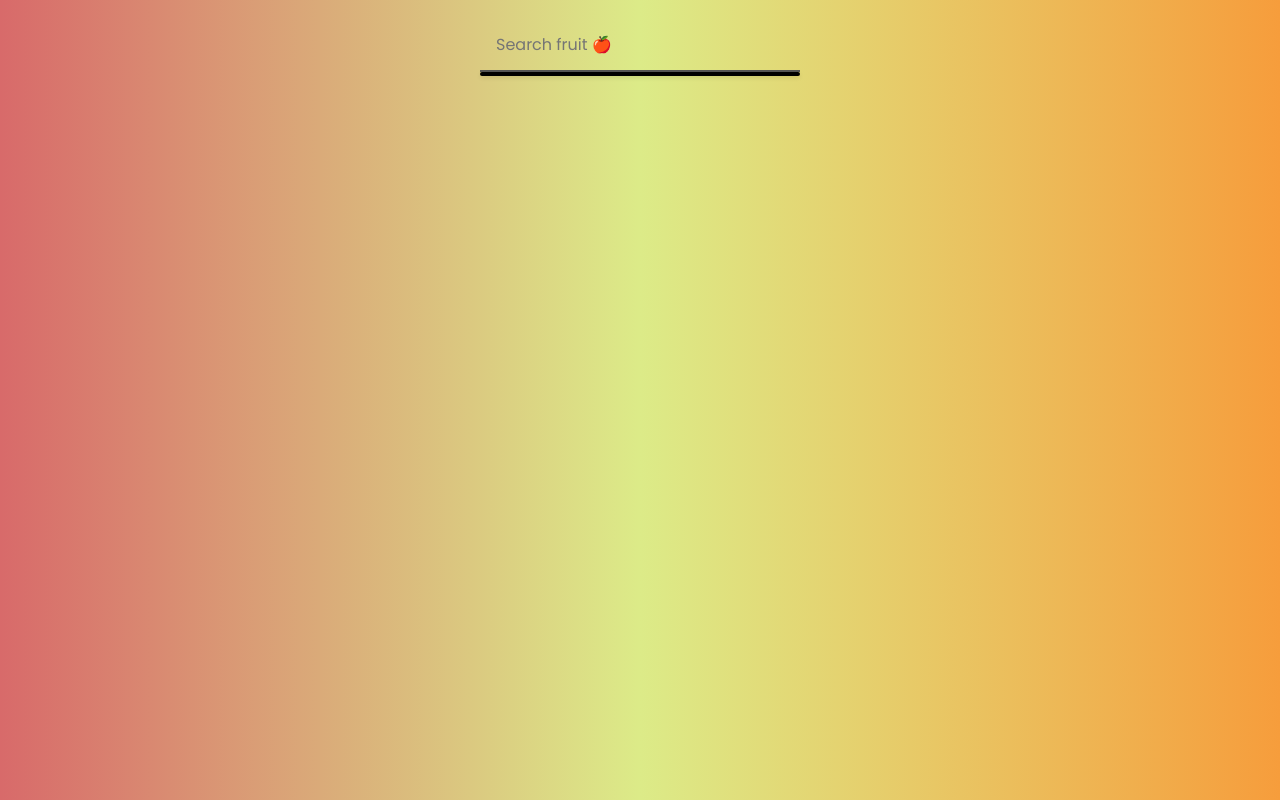
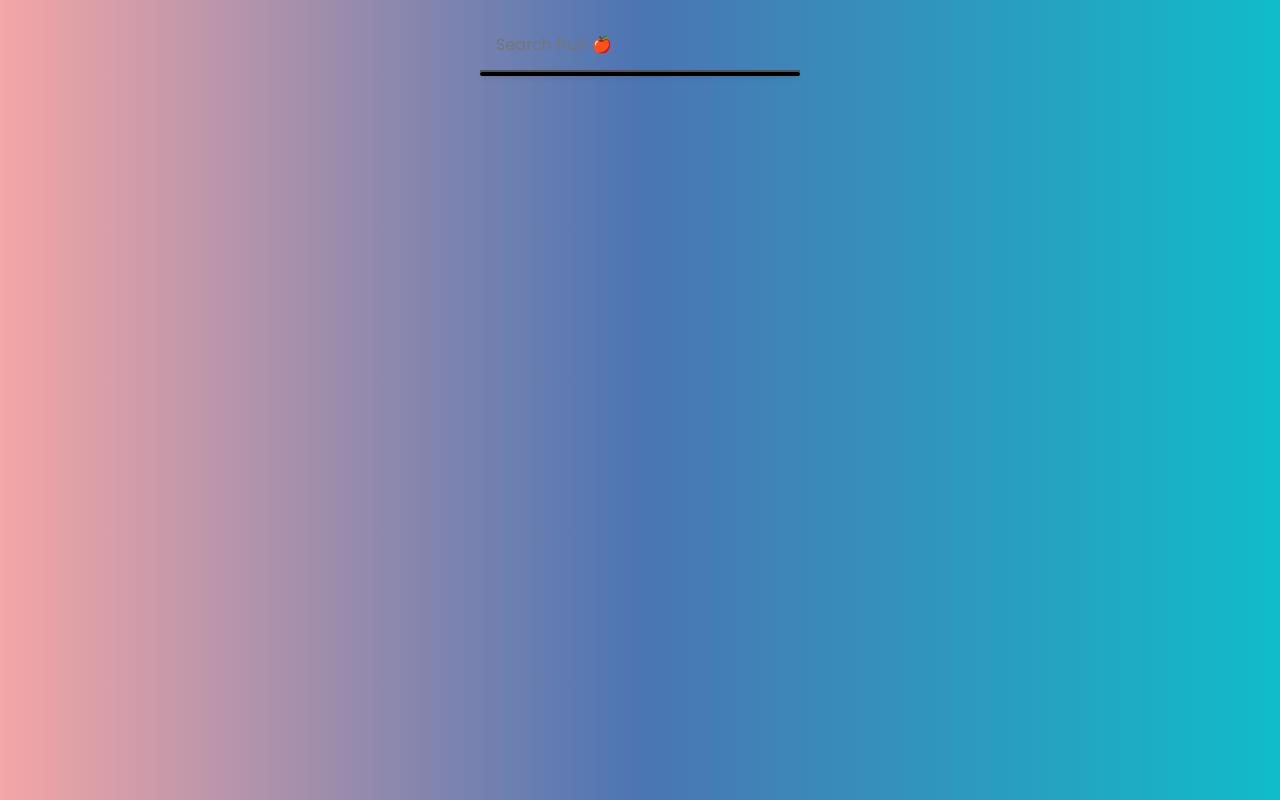
Before and after one commit to kxfawaz/Fruit-Search-Project, a plain HTML site: page starter_code/index.html in a window 1280 px wide. Drawn offline with nearby package versions, Linux system fonts and the light colour scheme.

Commit message:
Update style.css

```diff
--- a/starter_code/style.css
+++ b/starter_code/style.css
@@ -8,7 +8,7 @@
 }
 
 body {
-  background: linear-gradient(0.25turn, rgb(216, 106, 106), #dceb88, #f69d3c);
+  background: linear-gradient(0.25turn, rgb(245, 166, 166),rgb(75, 117, 179), #10bcc9);
 }
 
 input {
@@ -37,7 +37,7 @@ input {
 .suggestions-box {
   list-style-type: none;
   padding: 0;
-  background-color: #f5d1d1; /* Set background color for suggestions box */
+  background-color: #46b3f3; /* Set background color for suggestions box */
   border: 2px solid black;
   border-radius: 5px;
   box-shadow: 0 2px 4px rgba(0, 0, 0, 0.1);
```
